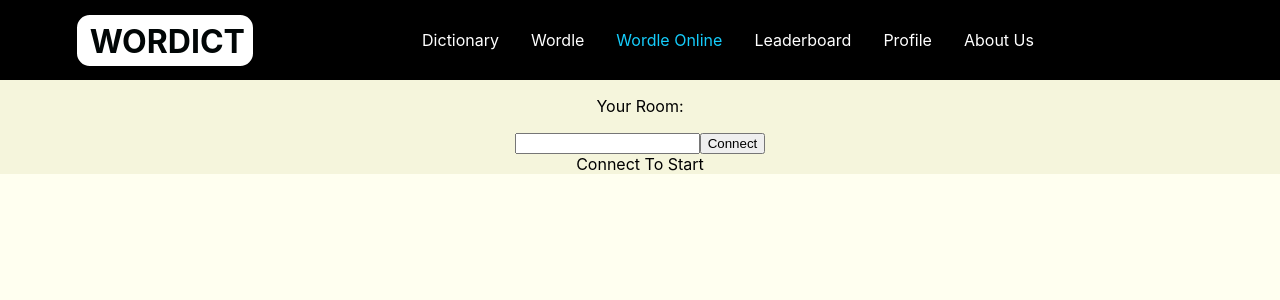
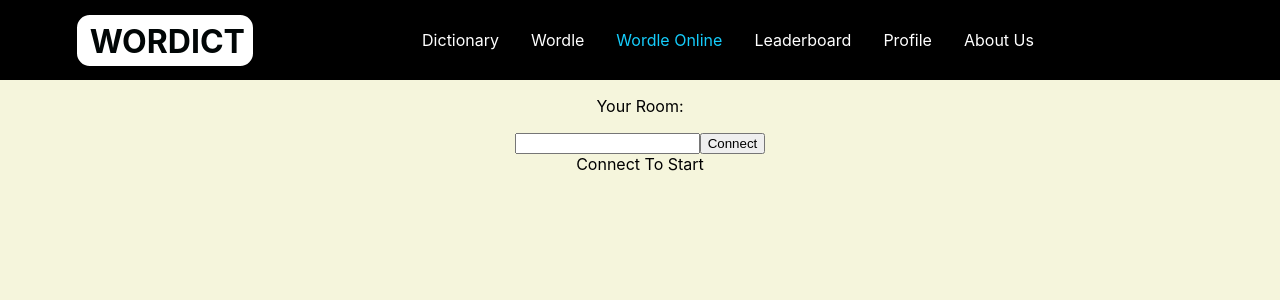
Before and after one commit to MarkProjs/wordict-project, a React (Create React App) app in the folder client/: page /wordle-online/connect in a window 1280 px wide. Shown: the top 300 px of the page. Built offline with nearby package versions, Linux system fonts and the light colour scheme; no server answers.

Commit message:
imrpove html background color

```diff
--- a/client/src/components/pages/Home.css
+++ b/client/src/components/pages/Home.css
@@ -1,17 +1,26 @@
+html {
+  height: 100%;
+}
+
 .home {
   display: flex;
   justify-content: space-around;
+  height: 100%;
 }
+
+.guideList {
+  height: 100%;
+}
+
 .guideList ul {
   padding: 0;
-  height: 55rem;
 }
 
 .guideList li {
   display: flex;
-  justify-content:center;
+  justify-content: center;
   align-items: center;
   padding: 10px 0;
-  border-style:solid;
-  margin-bottom:1rem;
+  border-style: solid;
+  margin-bottom: 1rem;
 }
--- a/client/src/components/pages/Profile.css
+++ b/client/src/components/pages/Profile.css
@@ -1,6 +1,3 @@
-html {
-  background-color: ivory;
-}
 
 main {
   display: flex;
```
